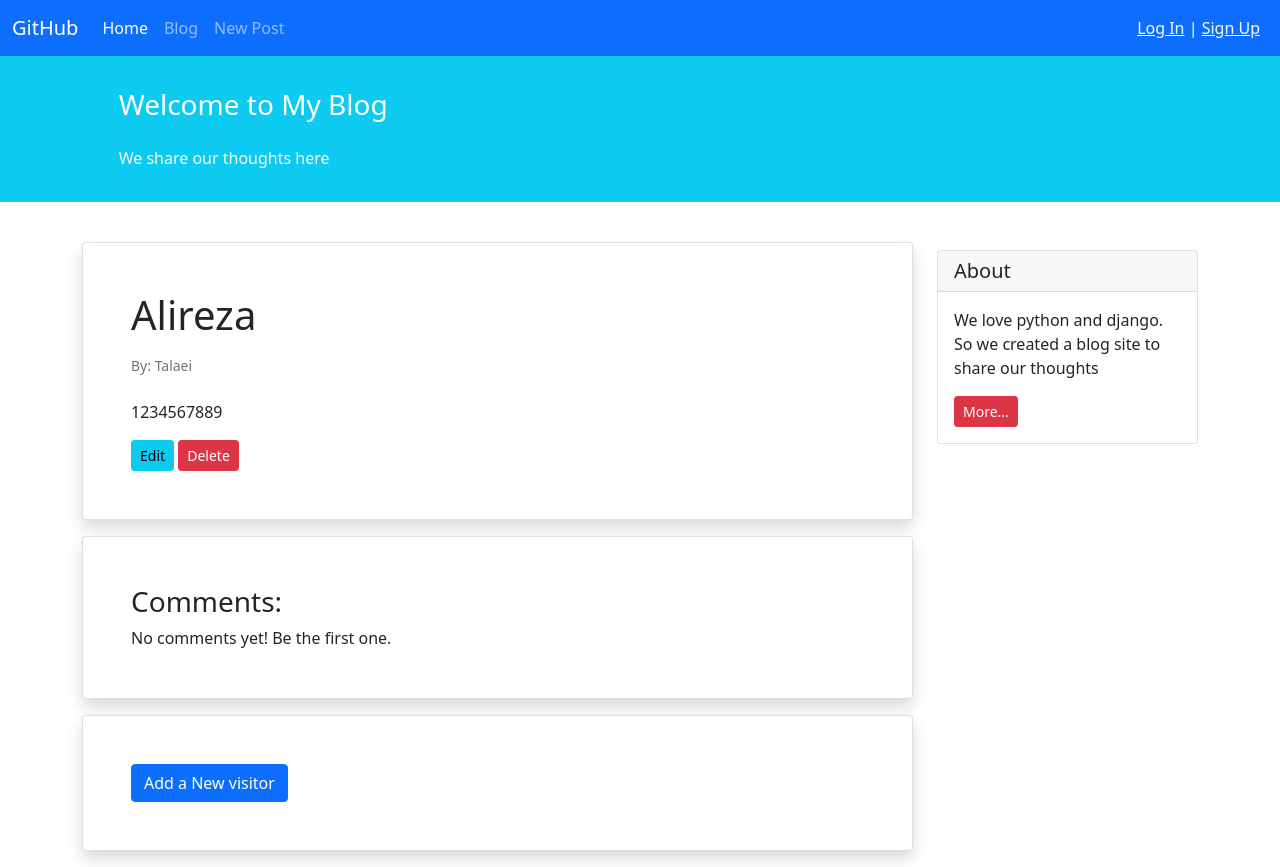
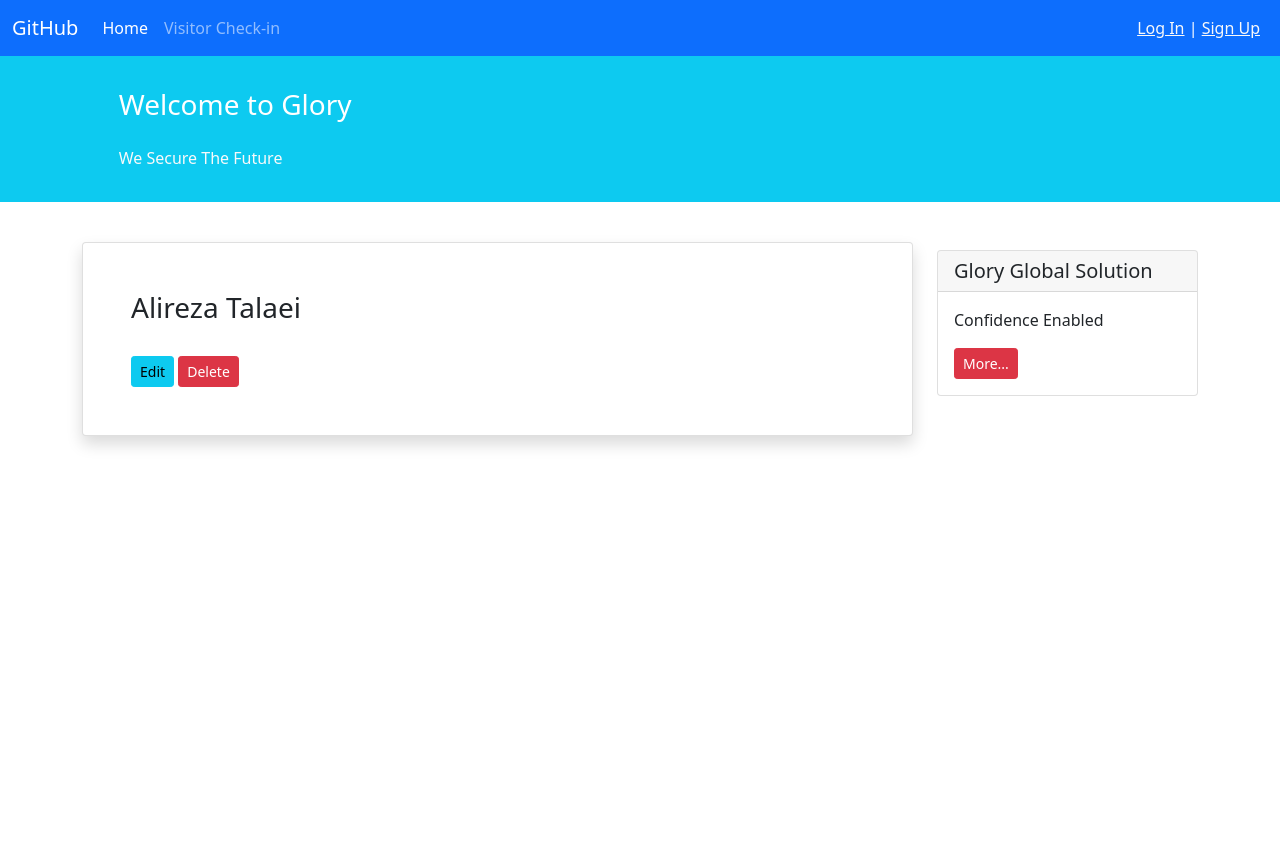
Before and after one commit to a1364t/check_in, a Django app: page /visitors/1/ in a window 1280 px wide. After the commit the page ends 447 px from the top, so only its background shows below. Run offline with Django 4.2, Linux system fonts and the light colour scheme; data comes from the database, SQL or seed files in the repository; both versions use the stored data as it was after the commit.

Commit message:
basic functionalities work

```diff
--- a/config/settings.py
+++ b/config/settings.py
@@ -111,7 +111,7 @@ AUTH_PASSWORD_VALIDATORS = [
 
 LANGUAGE_CODE = 'en-us'
 
-TIME_ZONE = 'UTC'
+TIME_ZONE = 'Australia/Sydney'
 
 USE_I18N = True
 
--- a/templates/_base.html
+++ b/templates/_base.html
@@ -23,9 +23,8 @@
             </button>
             <div class="collapse navbar-collapse" id="navbarNavAltMarkup">
                 <div class="navbar-nav">
-                    <a class="nav-link active" aria-current="page" href=#>Home</a>
-                    <a class="nav-link" href=#>Blog</a>
-                    <a class="nav-link" href=#>New Post</a>
+                    <a class="nav-link active" aria-current="page" href="{% url 'visitors_list' %}">Home</a>
+                    <a class="nav-link" href="{% url 'visitor_create' %}">Visitor Check-in</a>
                 </div>
             </div>
             <div class="mx-2 text-white">
@@ -42,8 +41,8 @@
     <div class="container-fluid bg-info">
         <div class="row py-3">
             <div class="col-md-8 col-md-10 mx-auto">
-                <h3 class="my-4 mt-3 text-white">Welcome to My Blog</h3>
-                <p class="text-light">We share our thoughts here</p>
+                <h3 class="my-4 mt-3 text-white">Welcome to Glory</h3>
+                <p class="text-light">We Secure The Future</p>
             </div>
         </div>
     </div>
--- a/visitors/templates/visitors/visitor_detail.html
+++ b/visitors/templates/visitors/visitor_detail.html
@@ -9,39 +9,21 @@ visitor Detail
     <div class="row">
         <div class="col-9">
             <div class="card shadow my-3 p-5">
-                <h1>{{ visitor.name }}</h1>
-                <p class="small text-muted mt-2">By: {{ visitor.family }}</p>
-                <p class="mt-2">{{ visitor.mobile }}</p>
+                <h3>{{ visitor.name }} {{ visitor.family }}</h3>
+                <p class="mt-2"></p>
                 <div>
                     <a href="{% url 'visitor_update' visitor.id %}" class="btn btn-sm btn-info">Edit</a>
                     <a href="{% url 'visitor_delete' visitor.id %}" class="btn btn-sm btn-danger">Delete</a>
                 </div>
 
             </div>
-
-            <div class="card shadow my-3 p-5">
-                <h3>Comments:</h3>
-                No comments yet! Be the first one.
-            </div>
-
-            <div class="card shadow my-3 p-5">
-                <!-- <h3>Add new comment:</h3> -->
-                <form method="post">
-                    {% csrf_token %}
-                    <table>
-                        {{ form.as_table }}
-                    </table>
-                    <button type="text" class="btn btn-primary">Add a New visitor</button>
-                </form>
-            </div>
         </div>
         <div class="col-3">
 
             <div class="card my-4">
-                <h5 class="card-header">About</h5>
+                <h5 class="card-header">Glory Global Solution</h5>
                 <div class="card-body">
-                    <p class="card-text">We love python and django. So we created a blog site to share our
-                        thoughts</p>
+                    <p class="card-text">Confidence Enabled</p>
                     <a href="#" class="btn btn-sm btn-danger">
                         More...
                     </a>
--- a/visitors/views.py
+++ b/visitors/views.py
@@ -31,6 +31,7 @@ class VisitorCreateView(generic.CreateView):
 class VisitorUpdateView(generic.UpdateView):
     form_class = VisitorForm
     template_name = 'visitors/visitor_create.html'
+    success_url = reverse_lazy('visitors_list')
     model = Visitor
 
 
```
Also changed, not shown: visitors/templates/visitors/visitor_create.html (+4 -5 lines), visitors/templates/visitors/visitors_list.html (+8 -8 lines), db.sqlite3.
